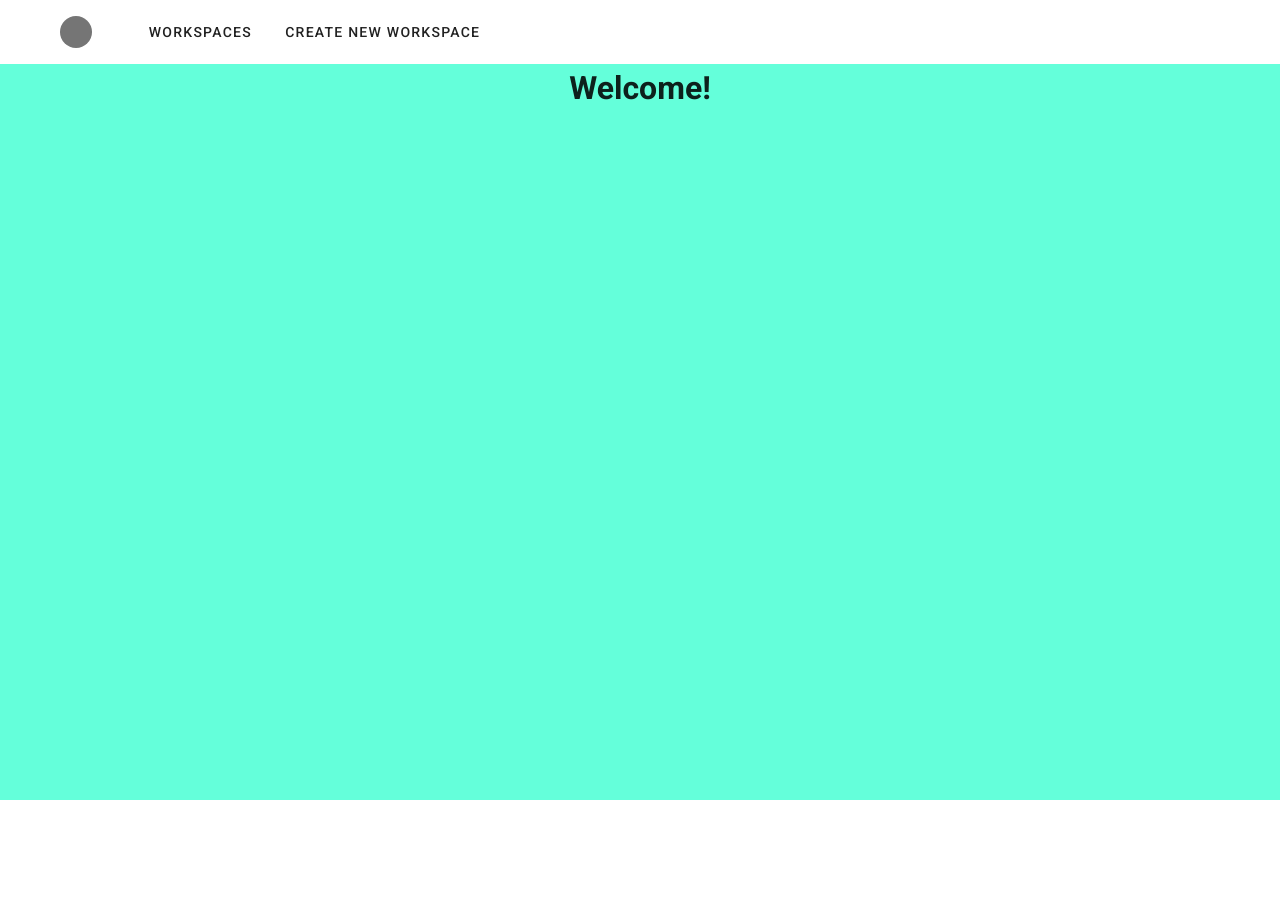
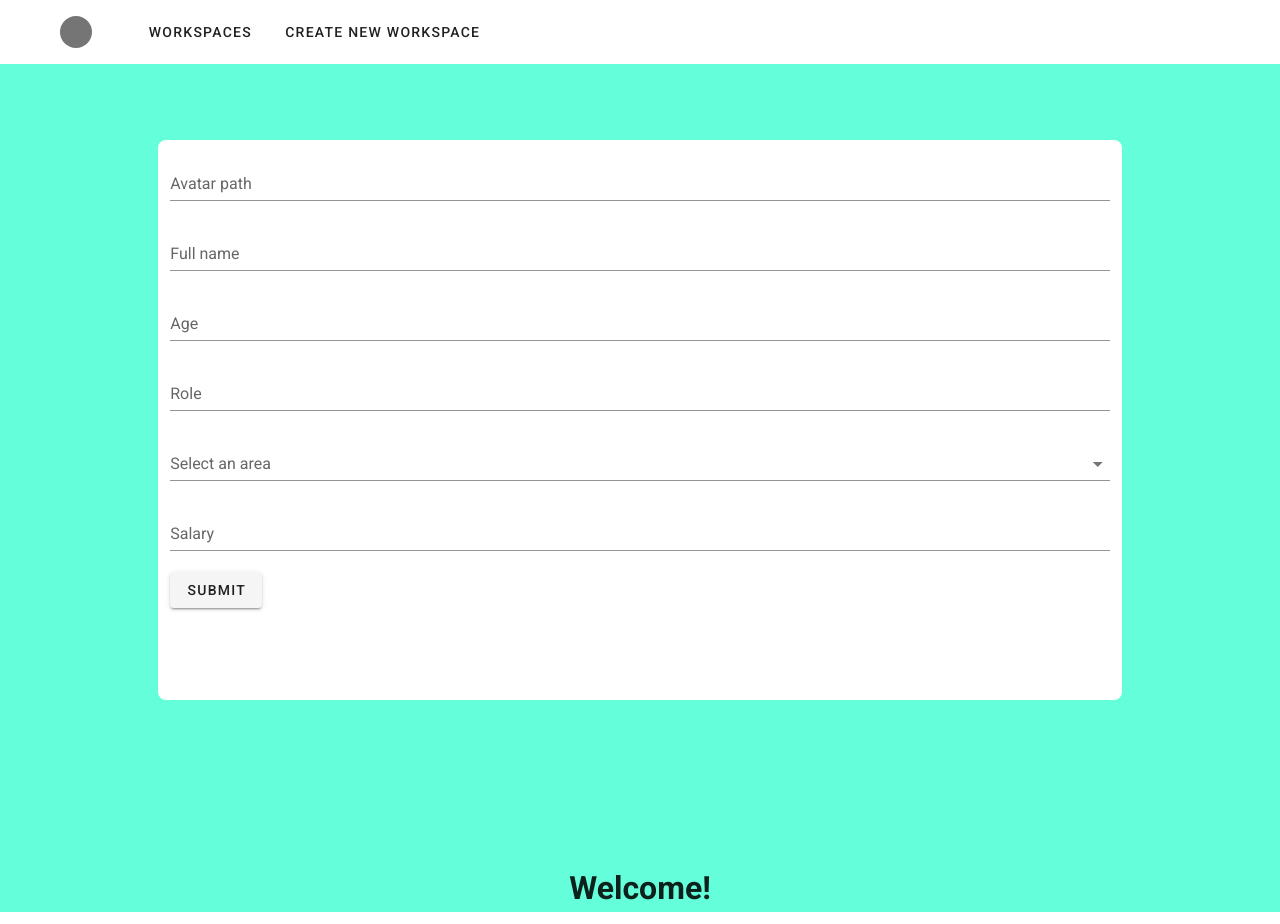
Before and after one commit to Anastacia-Canto/employee_management_system, a Vue app: page /addEmployee in a window 1280 px wide. Before the commit the page ends 800 px from the top, so only its background shows below. Built offline with nearby package versions, Linux system fonts and the light colour scheme.

Commit message:
local storage and filter on employees working

```diff
--- a/src/components/EmployeesComp.vue
+++ b/src/components/EmployeesComp.vue
@@ -7,13 +7,15 @@
             <v-list three-line>
             <template v-for="employee in team">
                 <v-list-item :key="employee.fullName">
-                <v-list-item-avatar>
+                <v-list-item-avatar v-if="employee.area === workspaceName">
                     <v-img :src="employee.avatar"></v-img>
                 </v-list-item-avatar>
 
-                <v-list-item-content>
+                <v-list-item-content v-if="employee.area === workspaceName">
                     <v-list-item-title >{{ employee.fullName }}</v-list-item-title>
-                    <v-list-item-subtitle v-html="employee.role"></v-list-item-subtitle>
+                    <v-list-item-subtitle> {{ employee.age }} anos</v-list-item-subtitle>
+                    <v-list-item-subtitle> {{ employee.role }} </v-list-item-subtitle>
+                    <v-list-item-subtitle> {{ employee.area }} </v-list-item-subtitle>
                 </v-list-item-content>
                 </v-list-item>
                 <v-divider :key="employee"></v-divider>
@@ -31,43 +33,58 @@ export default {
     },
     data: () => ({
         team: [
-            {
-              avatar: 'https://cdn.vuetifyjs.com/images/lists/1.jpg',
-              fullName: 'Rodrigo Moreira',
-              role: 'Manager',
-              area: 'Management',
-              salary: 4000
-            },
-            {
-              avatar: 'https://cdn.vuetifyjs.com/images/lists/2.jpg',
-              fullName: 'Francisco Duarte',
-              role: 'Product Designer',
-              area: 'Design',
-              salary: 3000
-            },
-            {
-              avatar: 'https://cdn.vuetifyjs.com/images/lists/3.jpg',
-              fullName: 'Maria Cândida',
-              role: 'FullStack Developer',
-              area: 'Tech',
-              salary: 2500
-            },
-            {
-              avatar: 'https://cdn.vuetifyjs.com/images/lists/4.jpg',
-              fullName: 'Joana Ruas',
-              role: 'Intern',
-              area: 'Marketing',
-              salary: 1200
-            },
-            {
-              avatar: 'https://cdn.vuetifyjs.com/images/lists/5.jpg',
-              fullName: 'Madalena Silva',
-              role: 'Tech Lead',
-              area: 'Tech',
-              salary: 3500
-            },
+            // {
+            //   avatar: 'https://cdn.vuetifyjs.com/images/lists/1.jpg',
+            //   fullName: 'Rodrigo Moreira',
+            //   age: 34,
+            //   role: 'Manager',
+            //   area: 'Management',
+            //   salary: 4000
+            // },
+            // {
+            //   avatar: 'https://cdn.vuetifyjs.com/images/lists/2.jpg',
+            //   fullName: 'Francisco Duarte',
+            //   age: 28,
+            //   role: 'Product Designer',
+            //   area: 'Design',
+            //   salary: 3000
+            // },
+            // {
+            //   avatar: 'https://cdn.vuetifyjs.com/images/lists/3.jpg',
+            //   fullName: 'Maria Cândida',
+            //   age: 40,
+            //   role: 'FullStack Developer',
+            //   area: 'Tech',
+            //   salary: 2500
+            // },
+            // {
+            //   avatar: 'https://cdn.vuetifyjs.com/images/lists/4.jpg',
+            //   fullName: 'Joana Ruas',
+            //   age: 22,
+            //   role: 'Intern',
+            //   area: 'Marketing',
+            //   salary: 1200
+            // },
+            // {
+            //   avatar: 'https://cdn.vuetifyjs.com/images/lists/5.jpg',
+            //   fullName: 'Madalena Silva',
+            //   age: 30,
+            //   role: 'Tech Lead',
+            //   area: 'Tech',
+            //   salary: 3500
+            // },
         ],
     }),
+    mounted() {
+        if (localStorage.getItem('employees')){
+            try {
+                this.team = JSON.parse(localStorage.getItem('employees'))
+
+            } catch (e){
+                console.log(e.message)
+            }
+        }
+    },
 }
 </script>
 
--- a/src/components/WorkspaceComp.vue
+++ b/src/components/WorkspaceComp.vue
@@ -7,7 +7,7 @@
                     <p> Owner: {{ workspaceOwner }} </p>
                 </v-col>
                 <v-col cols="3">
-                    <v-btn class="mt-3">Add Employee</v-btn>
+                    <v-btn class="mt-3" href="/addEmployee">Add Employee</v-btn>
                 </v-col>
             </v-row>
         </div>
--- a/src/router/index.js
+++ b/src/router/index.js
@@ -4,6 +4,7 @@ import HomeView from "../App.vue"
 import WorkspaceView from "../views/WorkspaceView.vue";
 import EmployeesComp from "../components/EmployeesComp.vue";
 import AddWorkspaceView from "../views/AddWorkspaceView.vue";
+import AddEmployeeView from "../views/AddEmployeeView.vue";
 
 Vue.use(VueRouter);
 
@@ -33,6 +34,11 @@ const routes = [
     name: "addWorkspace",
     component: AddWorkspaceView,
   },
+  {
+    path: "/addEmployee",
+    name: "addEmployee",
+    component: AddEmployeeView,
+  },
 ];
 
 const router = new VueRouter({
--- /dev/null
+++ b/src/views/AddEmployeeView.vue
@@ -0,0 +1,122 @@
+<template>
+<v-app id="inspire">
+  <v-main class="teal accent-2">
+    <v-container>
+      <v-row>
+        <v-col cols="1"></v-col>
+        <v-col cols="10">
+          <v-sheet min-height="70vh" rounded="lg">
+            <template>
+                <v-form v-model="valid">
+                    <v-container>
+
+                        <v-text-field
+                            v-model="newEmployee.avatar"
+                            label="Avatar path"
+                            required
+                        ></v-text-field>
+
+                        <v-text-field
+                            v-model="newEmployee.fullName"
+                            label="Full name"
+                            required
+                        ></v-text-field>
+
+                        <v-text-field
+                            v-model="newEmployee.age"
+                            label="Age"
+                            required
+                        ></v-text-field>
+
+                        <v-text-field
+                            v-model="newEmployee.role"
+                            label="Role"
+                            required
+                        ></v-text-field>
+
+                        <v-select
+                            :items="workspaces"
+                            @change="selectArea($event)"
+                            label="Select an area"
+                            required>
+                        </v-select>
+
+                        <v-text-field
+                            v-model="newEmployee.salary"
+                            label="Salary"
+                            required
+                        ></v-text-field>
+
+                    <v-btn type="submit" @click="addEmployee">Submit</v-btn>
+                    </v-container>
+                </v-form>
+            </template>
+
+          </v-sheet>
+        </v-col>
+        <v-col cols="1"></v-col>
+      </v-row>
+    </v-container>
+  </v-main>
+</v-app>
+</template>
+
+<script>
+  export default {
+    data: () => ({
+      valid: false,
+      employees: [],
+      workspaces: [],
+      newEmployee: {
+        avatar: '',
+        fullName: '',
+        age: undefined,
+        role: '',
+        area: '',
+        salary: undefined,
+        },
+    }),
+    mounted() {
+        if (localStorage.getItem('employees')){
+            try {
+                this.employees = JSON.parse(localStorage.getItem('employees'))
+            } catch (e){
+                localStorage.removeItem('employees')
+            }
+        }
+        if (localStorage.getItem('workspaces')){
+            try {
+                let workspacesOptions = JSON.parse(localStorage.getItem('workspaces'))
+                for (var i in workspacesOptions){
+                    this.workspaces.push(workspacesOptions[i].name)
+                }
+            } catch (e){
+                console.log(e.message)
+            }
+        }
+    },
+    methods:{
+        addEmployee(){
+            this.employees.push(this.newEmployee)
+            this.newEmployee = {
+                avatar: '',
+                fullName: '',
+                age: Number,
+                role: '',
+                area: '',
+                salary: Number,
+            }
+            this.storeEmployee()
+        },
+        storeEmployee(){
+            const parsed = JSON.stringify(this.employees)
+            localStorage.setItem('employees', parsed)
+            alert('Employee successfully added!')
+
+        },
+        selectArea(event){
+            this.newEmployee.area = event
+        }
+    }
+  }
+</script>
--- a/src/views/AddWorkspaceView.vue
+++ b/src/views/AddWorkspaceView.vue
@@ -61,7 +61,7 @@
         v => v.length <= 30 || 'Name must be less than 20 characters',
       ],
     }),
-    mounted() {
+    created() {
         if (localStorage.getItem('workspaces')){
             try {
                 this.workspaces = JSON.parse(localStorage.getItem('workspaces'))
--- a/src/views/WorkspaceView.vue
+++ b/src/views/WorkspaceView.vue
@@ -56,7 +56,7 @@ export default {
             try {
                 this.areas = await JSON.parse(localStorage.getItem('workspaces'))
             } catch (e){
-                localStorage.removeItem('workspaces')
+                console.log(e.message)
             }
         }
     },
```
